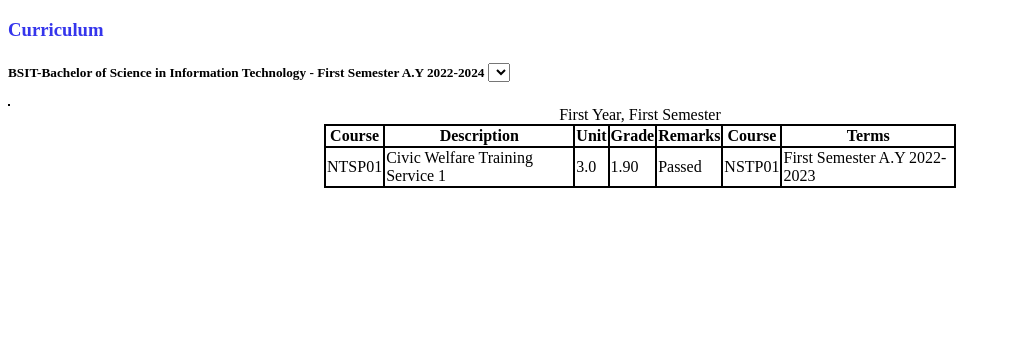
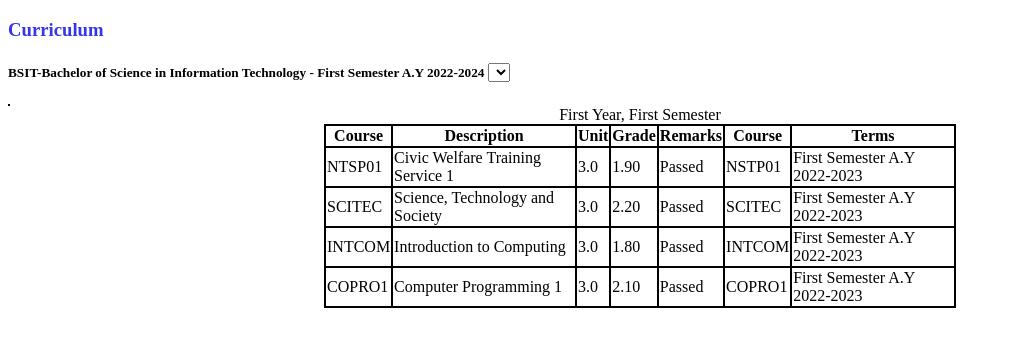
Before and after one commit to charl-2003/Student-Curriculum, a plain HTML site: page index.html in a window 1280 px wide. Shown: the whole page, without its empty margins (0-1011 px from the left). Drawn offline with Linux system fonts and the light colour scheme.

Commit message:
Add files via upload

```diff
--- a/index.html
+++ b/index.html
@@ -37,6 +37,33 @@
                 <td>NSTP01</td>
                 <td>First Semester A.Y 2022-2023</td>
             </tr>
+            <tr>
+                <td> SCITEC</td>
+                <td>Science, Technology and Society</td>
+                <td>3.0</td>
+                <td>2.20</td>
+                <td>Passed</td>
+                <td>SCITEC</td>
+                <td>First Semester A.Y 2022-2023</td>
+            </tr>
+            <tr>
+                <td> INTCOM</td>
+                <td>Introduction to Computing</td>
+                <td>3.0</td>
+                <td>1.80</td>
+                <td>Passed</td>
+                <td>INTCOM</td>
+                <td>First Semester A.Y 2022-2023</td>
+            </tr>
+            <tr>
+                <td> COPRO1</td>
+                <td>Computer Programming 1</td>
+                <td>3.0</td>
+                <td>2.10</td>
+                <td>Passed</td>
+                <td>COPRO1</td>
+                <td>First Semester A.Y 2022-2023</td>
+            </tr>
         </thead>
     </table>
 
```
